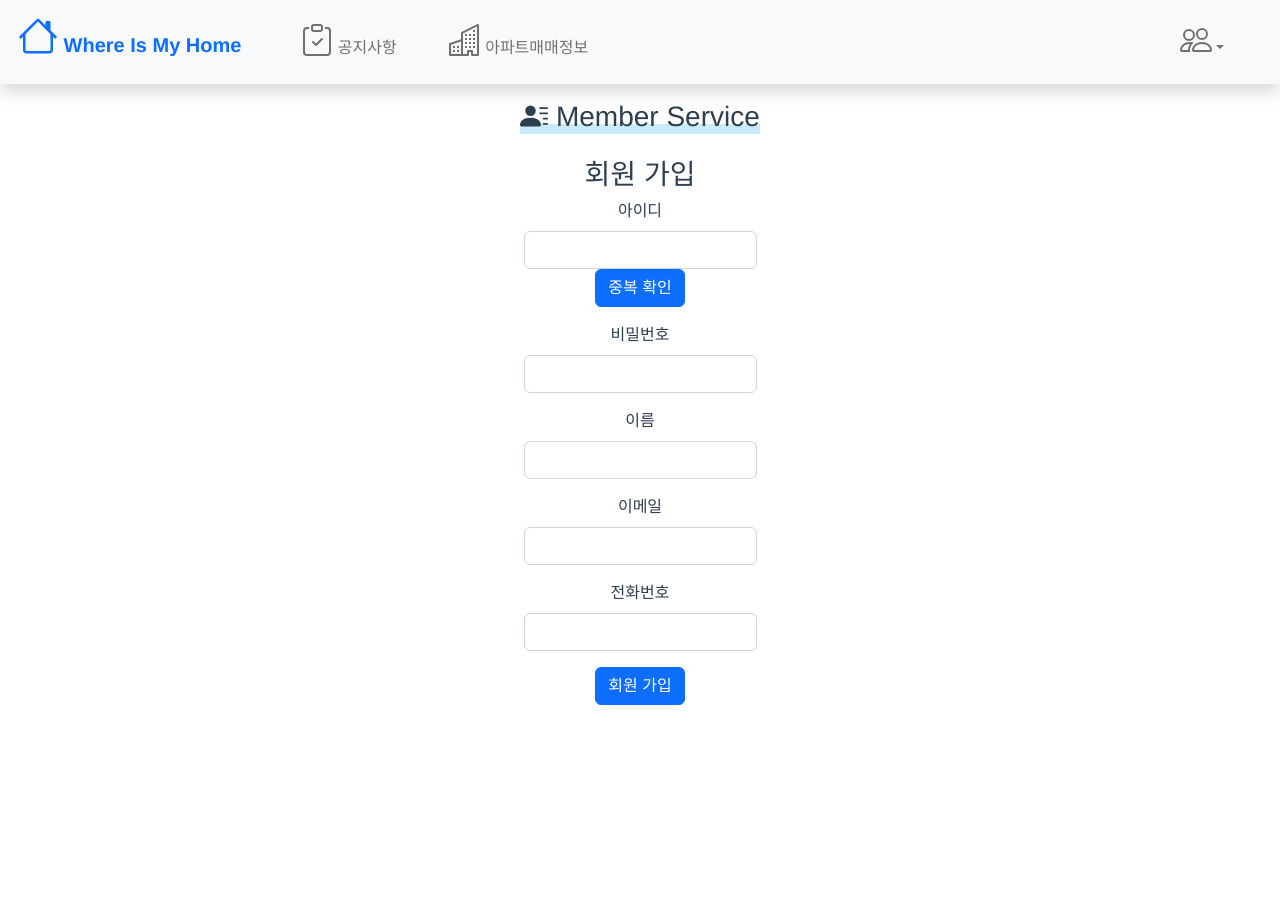
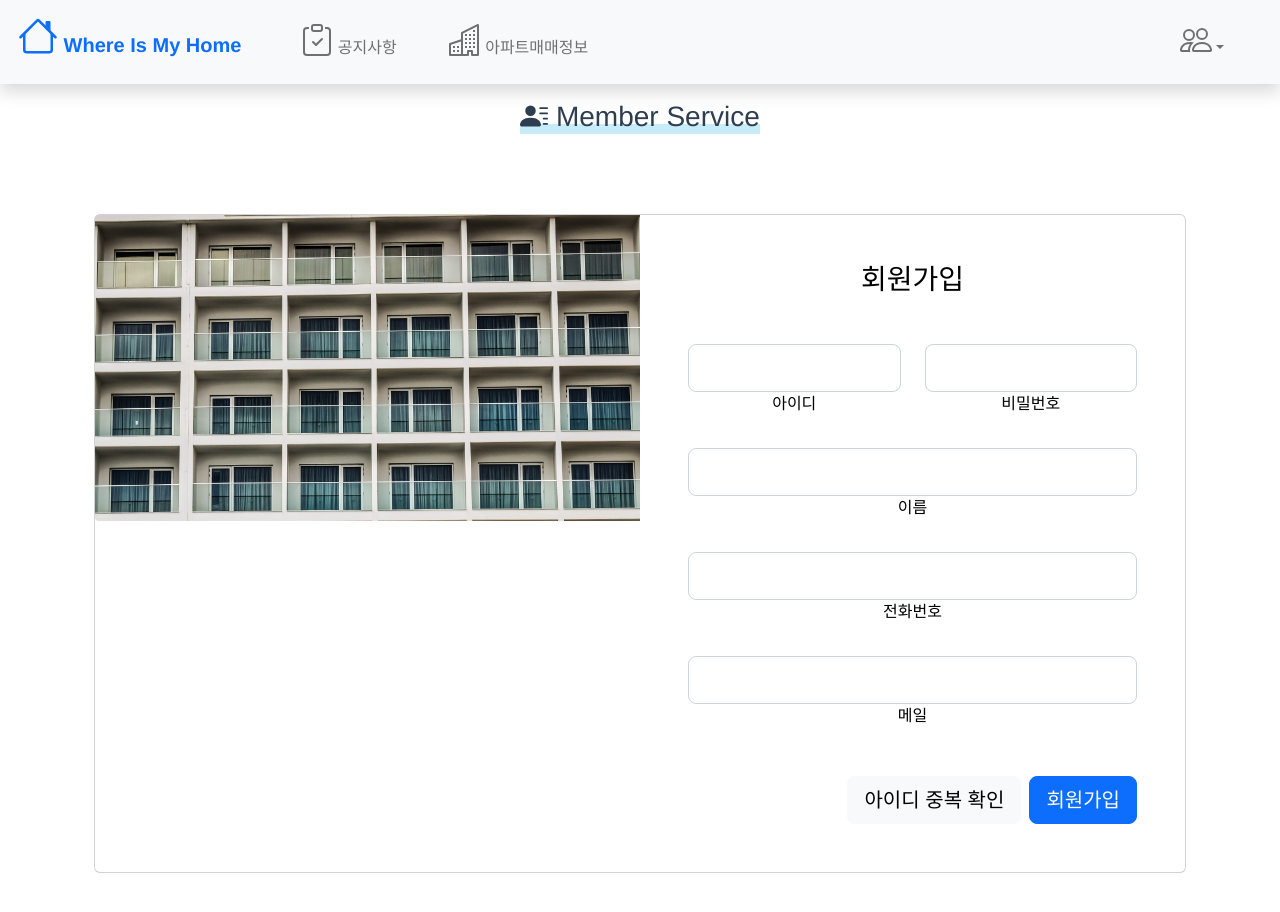
Before and after one commit to vertical-brothers/WhereisMyHome_Front, a Vue app in the folder front/: page /user/join in a window 1280 px wide. Shown: the top 912 px of the page. Before the commit the page ends 800 px from the top, so only its background shows below. Built offline with nearby package versions, Linux system fonts and the light colour scheme.

Commit message:
fix : UI 일부 fix 22..11.24

```diff
--- a/front/src/components/star/StarOverlay.vue
+++ b/front/src/components/star/StarOverlay.vue
@@ -1,12 +1,8 @@
 <template>
-  <div id="_overlay" class="col-12 d-flex justify-content-end">
+  <div id="_overlay" class="col-md-12" @click="close">
     <review-modal></review-modal>
     <write-modal></write-modal>
-    <div
-      id="_overlayleftend"
-      class="col-md-5 d-flex flex-column mt-3"
-      @click="close"
-    >
+    <div id="_overlayleftend" class="col-md-5 mt-3" @click="close">
       <div class="row">
         <div class="col">
           <!-- 마트버튼 -->
@@ -102,8 +98,8 @@
         </div>
       </div>
     </div>
-    <div class="col-md-3" @click="close"></div>
-    <div id="_overlayrightend" class="col-md-4 d-flex flex-column mt-3">
+    <div class="col-md-1" @click="close"></div>
+    <div id="_overlayrightend" class="col-md-4 d-flex flex-column ms-3 mt-3">
       <!-- 우측 오버레이 아파트정보칸 시작 -->
       <div
         v-if="house"
--- a/front/src/components/user/UserLogin.vue
+++ b/front/src/components/user/UserLogin.vue
@@ -6,9 +6,13 @@
       </b-col>
     </b-row>
     <b-row>
-      <b-col></b-col>
-      <b-col cols="8">
-        <b-card class="text-center mt-3" style="max-width: 40rem" align="left">
+      <b-col cols="12" align="center">
+        <b-card
+          class="text-center mt-3"
+          style="max-width: 40rem"
+          cols="6"
+          align="center"
+        >
           <b-form class="text-left">
             <b-alert show variant="danger" v-if="isLoginError"
               >아이디 또는 비밀번호를 확인하세요.</b-alert
--- a/front/src/components/user/UserRegister.vue
+++ b/front/src/components/user/UserRegister.vue
@@ -1,60 +1,103 @@
 <template>
-  <div>
-    <div class="mt-3"><h3>회원 가입</h3></div>
-    <div class="col-md-12 d-flex justify-content-center">
-      <form>
-        <div class="mb-3 col">
-          <label for="userId" class="form-label">아이디</label>
+  <div class="container py-5 h-100">
+    <div class="row d-flex justify-content-center align-items-center h-100">
+      <div class="col">
+        <div class="card card-registration my-4">
+          <div class="row g-0">
+            <div class="col-xl-6 d-none d-xl-block">
+              <img
+                src="@/assets/home_apartment.jpg"
+                alt="Sample photo"
+                class="img-fluid"
+                style="
+                  border-top-left-radius: 0.25rem;
+                  border-bottom-left-radius: 0.25rem;
+                "
+              />
+            </div>
+            <div class="col-xl-6">
+              <div class="card-body p-md-5 text-black">
+                <h3 class="mb-5 text-uppercase">회원가입</h3>
+
+                <div class="row">
+                  <div class="col-md-6 mb-4">
+                    <div class="form-outline">
                       <input
                         type="text"
-            class="form-control"
-            id="userId"
+                        id="form3Example1m"
+                        class="form-control form-control-lg"
                         v-model="memberDto.userId"
                       />
-          <button type="submit" class="btn btn-primary" @click="duplicateCheck">
-            중복 확인
+                      <label class="form-label" for="form3Example1m"
+                        >아이디</label
+                      >
+                    </div>
+                  </div>
+                  <div class="col-md-6 mb-4">
+                    <div class="form-outline">
+                      <input
+                        type="password"
+                        id="form3Example1n"
+                        class="form-control form-control-lg"
+                        v-model="memberDto.userPwd"
+                      />
+                      <label class="form-label" for="form3Example1n"
+                        >비밀번호</label
+                      >
+                    </div>
+                  </div>
+                </div>
+
+                <div class="form-outline mb-4">
+                  <input
+                    type="text"
+                    id="form3Example8"
+                    class="form-control form-control-lg"
+                    v-model="memberDto.userName"
+                  />
+                  <label class="form-label" for="form3Example8">이름</label>
+                </div>
+
+                <div class="form-outline mb-4">
+                  <input
+                    type="tel"
+                    id="form3Example9"
+                    class="form-control form-control-lg"
+                    v-model="memberDto.userPhone"
+                  />
+                  <label class="form-label" for="form3Example9">전화번호</label>
+                </div>
+
+                <div class="form-outline mb-4">
+                  <input
+                    type="email"
+                    id="form3Example90"
+                    class="form-control form-control-lg"
+                    v-model="memberDto.userEmail"
+                  />
+                  <label class="form-label" for="form3Example90">메일</label>
+                </div>
+                <div class="d-flex justify-content-end pt-3">
+                  <button
+                    type="button"
+                    class="btn btn-light btn-lg"
+                    @click="duplicateCheck"
+                  >
+                    아이디 중복 확인
+                  </button>
+                  <button
+                    type="button"
+                    class="btn btn-primary btn-lg ms-2"
+                    @click="onClickJoinUser"
+                  >
+                    회원가입
                   </button>
                 </div>
-        <div class="mb-3">
-          <label for="userPwd" class="form-label">비밀번호</label>
-          <input
-            type="password"
-            class="form-control"
-            id="userPwd"
-            v-model="memberDto.userPwd"
-          />
               </div>
-        <div class="mb-3">
-          <label for="userName" class="form-label">이름</label>
-          <input
-            type="text"
-            class="form-control"
-            id="userName"
-            v-model="memberDto.userName"
-          />
             </div>
-        <div class="mb-3">
-          <label for="userEmail" class="form-label">이메일</label>
-          <input
-            type="email"
-            class="form-control"
-            id="userEmail"
-            v-model="memberDto.userEmail"
-          />
           </div>
-        <div class="mb-3">
-          <label for="userPhone" class="form-label">전화번호</label>
-          <input
-            type="tel"
-            class="form-control"
-            id="userPhone"
-            v-model="memberDto.userPhone"
-          />
         </div>
-        <button type="submit" class="btn btn-primary" @click="onClickJoinUser">
-          회원 가입
-        </button>
-      </form>
+      </div>
     </div>
   </div>
 </template>
```
Lines whose indentation alone changed are shown as unchanged.
